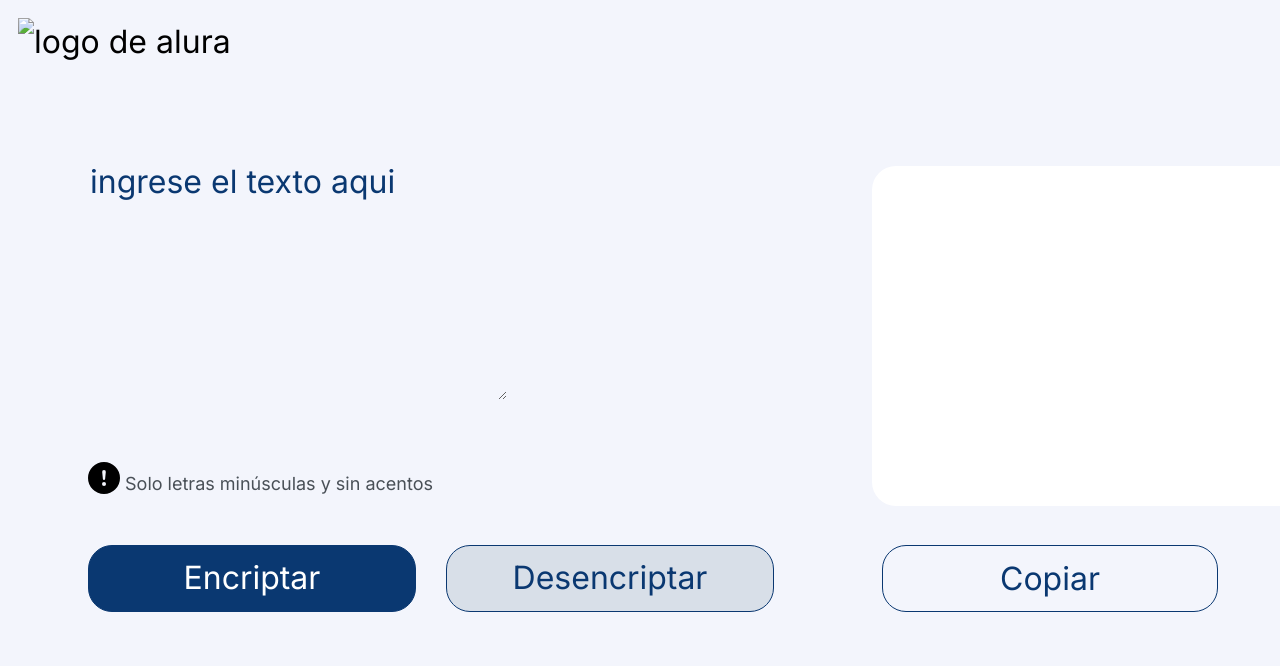
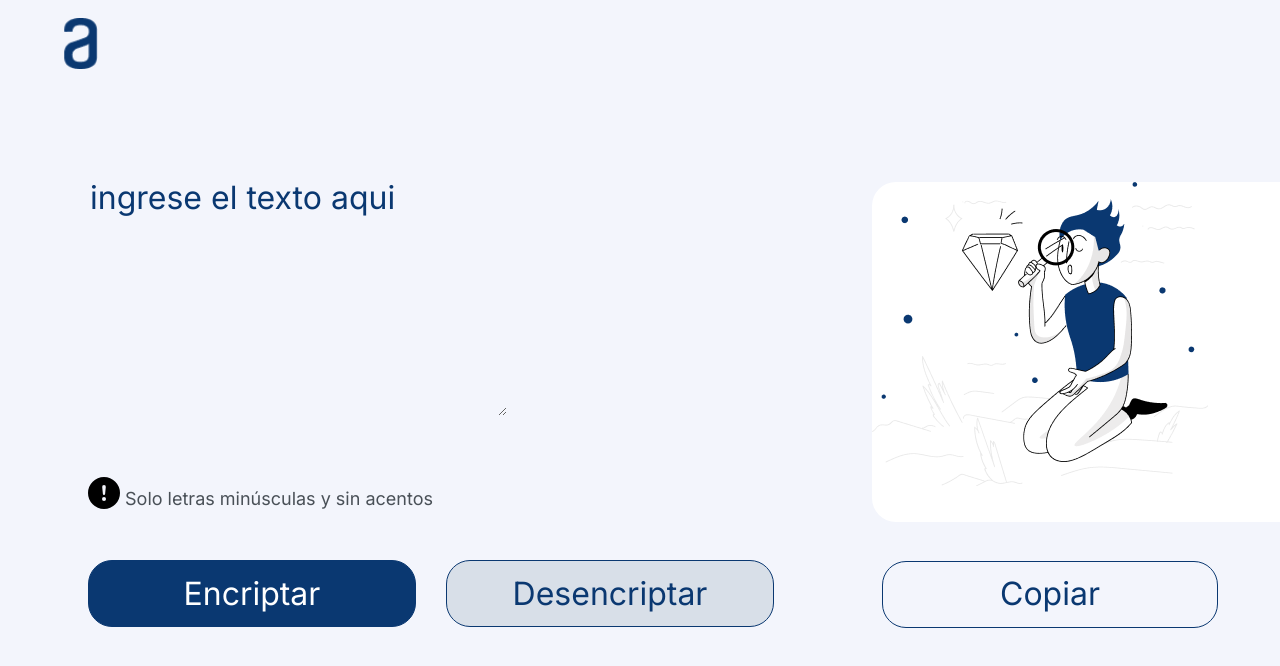
Before and after one commit to psolgonzalez/CHALLENGE1, a plain HTML site: page index.html in a window 1280 px wide. Drawn offline with Linux system fonts and the light colour scheme.

Commit message:
Corrijo imag

```diff
--- a/index.html
+++ b/index.html
@@ -15,7 +15,7 @@
 </head>
 
 <body>
-    <header><img src="/imaneges/Logo.png" class="logo" alt="logo de alura"></header>
+    <header><img src="/imagenes/Logo.png" class="logo" alt="logo de alura"></header>
     <main>
         <section>
             <textarea cols="20" rows="5" name="" id="" class="text-area" placeholder="Ingrese el texto aqui"></textarea>
--- a/script.js
+++ b/script.js
@@ -29,7 +29,6 @@ function encriptar(stringEncriptada) {
 }
 
 
-
 function btnDesencriptar() {
     const textoEncriptado = desencriptar(textArea.value)
     mensaje.value = textoEncriptado
--- a/style.css
+++ b/style.css
@@ -38,7 +38,7 @@ main {
 .mensaje {
     outline: none;
     background: white;
-    background-image: url(/imaneges/Muñeco.png);
+    background-image: url(/imagenes/Muñeco.png);
     background-repeat: no-repeat;
     border: none;
     border-radius: 24px;
```
